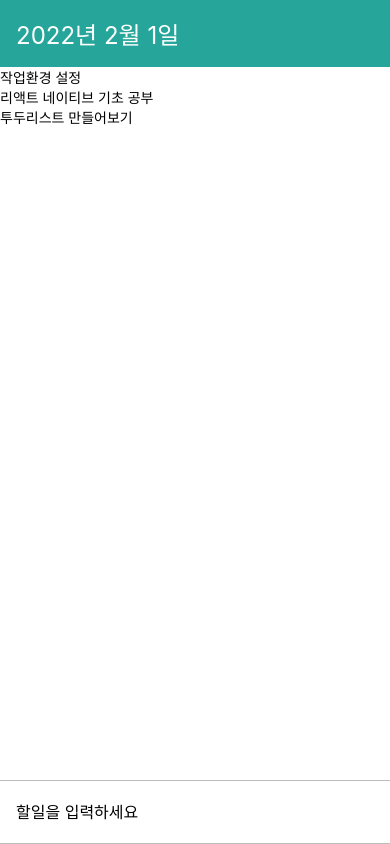
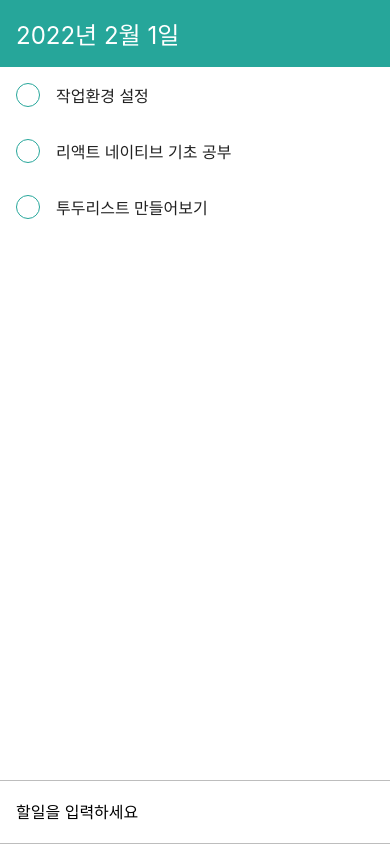
Before and after one commit to jw1036/exam_reactnative, a React Native app: screen / in a window 390 px wide. Built offline with nearby package versions, Linux system fonts and the light colour scheme.

Commit message:
4.2.3 TodoItem 컴포넌트 만들기

```diff
--- /dev/null
+++ b/components/TodoItem.js
@@ -0,0 +1,34 @@
+import React from 'react';
+import {View, Text, StyleSheet} from 'react-native';
+
+function TodoItem({id, text, done}) {
+  return (
+    <View style={styles.item}>
+      <View style={styles.circle} />
+      <Text style={styles.text}>{text}</Text>
+    </View>
+  );
+}
+
+const styles = StyleSheet.create({
+  item: {
+    flexDirection: 'row',
+    padding: 16,
+    alignItems: 'center',
+  },
+  circle: {
+    width: 24,
+    height: 24,
+    borderRadius: 12,
+    borderWidth: 1,
+    borderColor: '#26a69a',
+    marginRight: 16,
+  },
+  text: {
+    flex: 1,
+    fontSize: 16,
+    color: '#212121',
+  },
+});
+
+export default TodoItem;
--- a/components/TodoList.js
+++ b/components/TodoList.js
@@ -1,5 +1,6 @@
 import React from 'react';
 import {FlatList, View, Text, StyleSheet} from 'react-native';
+import TodoItem from './TodoItem';
 
 function TodoList({todos}) {
   return (
@@ -7,9 +8,7 @@ function TodoList({todos}) {
       style={styles.list}
       data={todos}
       renderItem={({item}) => (
-        <View>
-          <Text>{item.text}</Text>
-        </View>
+        <TodoItem id={item.id} text={item.text} done={item.done} />
       )}
       keyExtractor={item => item.id.toString()}
     />
```
